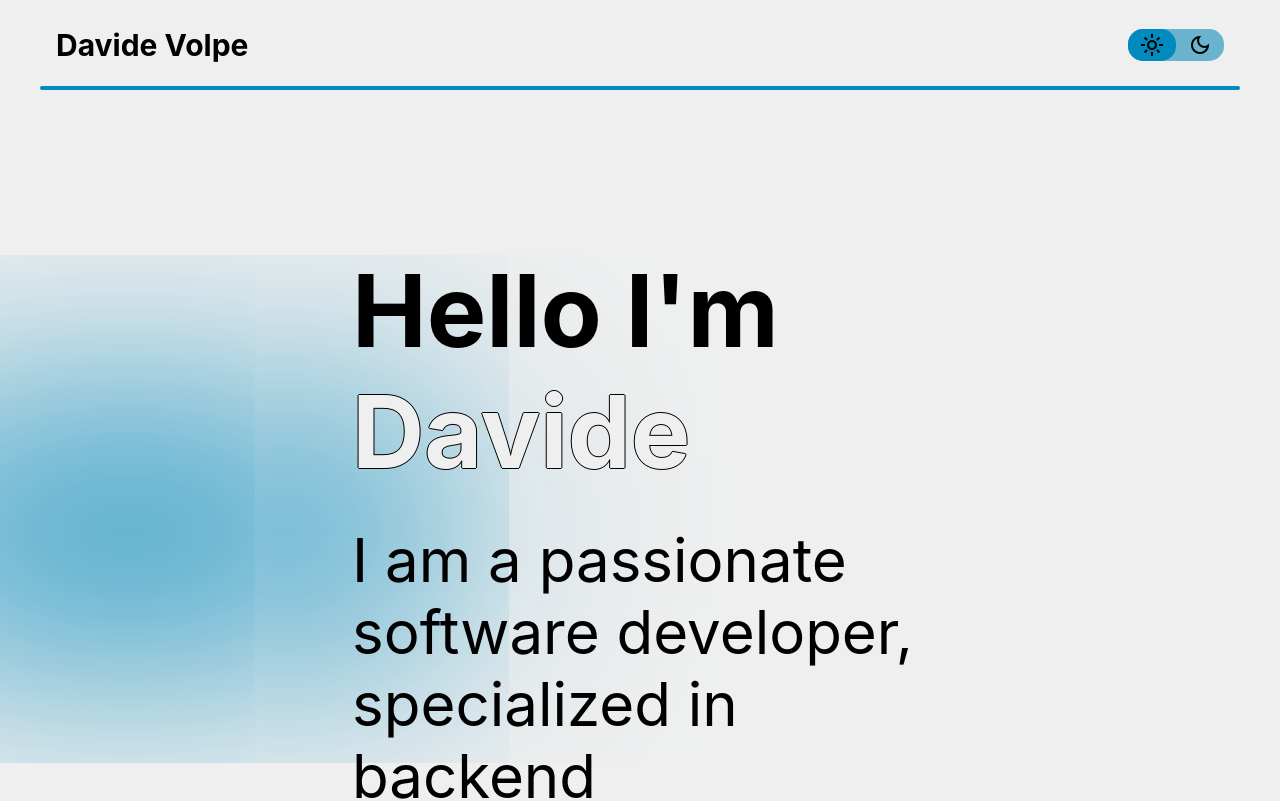
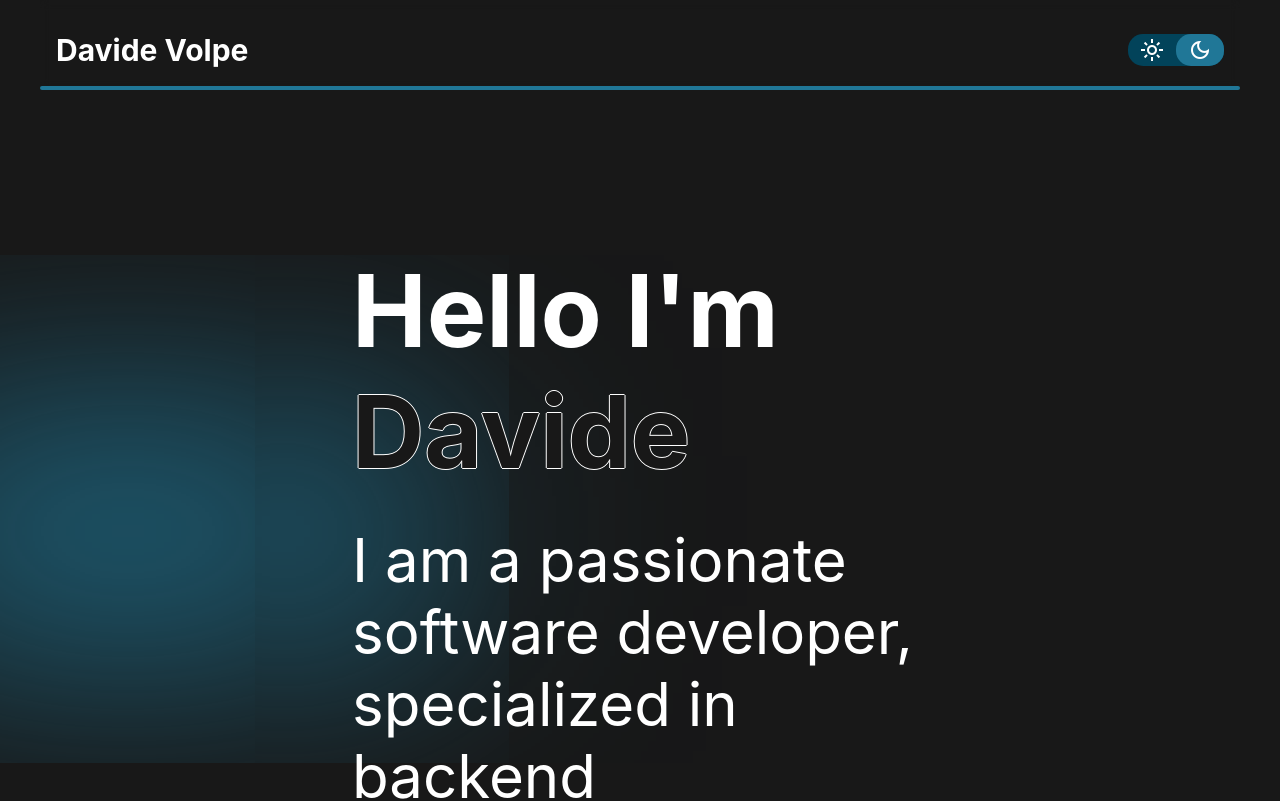
Before and after one commit to westfox-5/davidevolpe.dev, a React (Create React App) app: page / in a window 1280 px wide. Shown: the top 801 px of the page. Built offline with nearby package versions, Linux system fonts and the light colour scheme.

Commit message:
some changes - new favicon - fixed navbar sticky

```diff
--- a/public/index.html
+++ b/public/index.html
@@ -3,10 +3,10 @@
 
 <head>
   <meta charset="utf-8" />
-  <link rel="icon" href="%PUBLIC_URL%/logo.png" />
+  <link rel="icon" href="favicon.ico" />
+  <link rel="apple-touch-icon" href="favicon.ico" />
   <meta name="viewport" content="width=device-width, initial-scale=1" />
   <meta name="description" content="Davide Volpe's webpage" />
-  <link rel="apple-touch-icon" href="%PUBLIC_URL%/logo2.png" />
 
   <!--
       Google Font Material Icons
@@ -30,7 +30,7 @@
   <title>Davide Volpe</title>
 </head>
 
-<body>
+<body class="dark-mode-variables">
   <noscript>You need to enable JavaScript to run this app.</noscript>
   <div id="root"></div>
   <!--
--- a/src/App.tsx
+++ b/src/App.tsx
@@ -9,15 +9,18 @@ function App() {
       <Title />
 
       <div className="center big">
-
-        <svg fill="currentColor" xmlns="http://www.w3.org/2000/svg" viewBox="0 0 24 24" width="32" height="32"><path d="M12 22C6.47715 22 2 17.5228 2 12C2 6.47715 6.47715 2 12 2C17.5228 2 22 6.47715 22 12C22 17.5228 17.5228 22 12 22ZM12 20C16.4183 20 20 16.4183 20 12C20 7.58172 16.4183 4 12 4C7.58172 4 4 7.58172 4 12C4 16.4183 7.58172 20 12 20ZM11 15H13V17H11V15ZM11 7H13V13H11V7Z"></path></svg>
+        <svg fill="currentColor" xmlns="http://www.w3.org/2000/svg" viewBox="0 0 24 24" width="32" height="32">
+          <path d="M12 22C6.47715 22 2 17.5228 2 12C2 6.47715 6.47715 2 12 2C17.5228 2 22 6.47715 22 12C22 17.5228 17.5228 22 12 22ZM12 20C16.4183 20 20 16.4183 20 12C20 7.58172 16.4183 4 12 4C7.58172 4 4 7.58172 4 12C4 16.4183 7.58172 20 12 20ZM11 15H13V17H11V15ZM11 7H13V13H11V7Z"></path>
+        </svg>
         &nbsp;
         Site is under construction!
         &nbsp;
-        <svg fill="currentColor" xmlns="http://www.w3.org/2000/svg" viewBox="0 0 24 24" width="32" height="32"><path d="M12 22C6.47715 22 2 17.5228 2 12C2 6.47715 6.47715 2 12 2C17.5228 2 22 6.47715 22 12C22 17.5228 17.5228 22 12 22ZM12 20C16.4183 20 20 16.4183 20 12C20 7.58172 16.4183 4 12 4C7.58172 4 4 7.58172 4 12C4 16.4183 7.58172 20 12 20ZM11 15H13V17H11V15ZM11 7H13V13H11V7Z"></path></svg>
-
+        <svg fill="currentColor" xmlns="http://www.w3.org/2000/svg" viewBox="0 0 24 24" width="32" height="32">
+          <path d="M12 22C6.47715 22 2 17.5228 2 12C2 6.47715 6.47715 2 12 2C17.5228 2 22 6.47715 22 12C22 17.5228 17.5228 22 12 22ZM12 20C16.4183 20 20 16.4183 20 12C20 7.58172 16.4183 4 12 4C7.58172 4 4 7.58172 4 12C4 16.4183 7.58172 20 12 20ZM11 15H13V17H11V15ZM11 7H13V13H11V7Z"></path>
+        </svg>
       </div>
 
+      <div style={{ height: "400px" }}></div>
     </div>
   );
 }
--- a/src/components/Header/Header.css
+++ b/src/components/Header/Header.css
@@ -1,19 +1,17 @@
 .nav-wrapper {
+  background: transparent;
+  backdrop-filter: blur(5px);
+
   max-width: 1200px;
   height: 90px;
   margin: auto;
   padding: 2rem 1rem;
-  display: flex;
-  align-items: center;
-  justify-content: space-between;
+
+  font-weight: 400;
+
   position: sticky;
   top: 0px;
   z-index: 10;
-
-  background: transparent;
-  backdrop-filter: blur(5px);
-
-  font-weight: 400;
 }
 
 .nav-wrapper::after {
@@ -25,6 +23,12 @@
   left: 0;
   background-color: var(--color-accent);
   border-radius: 10px;
+}
+
+nav {
+  display: flex;
+  align-items: center;
+  justify-content: space-between;
 }
 
 .nav-logo {
--- a/src/components/Header/index.tsx
+++ b/src/components/Header/index.tsx
@@ -23,16 +23,16 @@ const Header = () => {
 
 
   return (
-    <div>
-      <nav className="nav-wrapper">
+    <div className="nav-wrapper">
+      <nav>
         <ul className="nav-links">
           <li className="nav-link"><a href="#">Davide Volpe</a></li>
         </ul>
 
         <div className="right-section">
           <div className="dark-mode" ref={darkModeRef}>
-            <span className="material-symbols-outlined active">light_mode</span>
-            <span className="material-symbols-outlined">dark_mode</span>
+            <span className="material-symbols-outlined">light_mode</span>
+            <span className="material-symbols-outlined active">dark_mode</span>
           </div>
         </div>
       </nav>
--- a/src/index.css
+++ b/src/index.css
@@ -2,7 +2,7 @@
   --background-color: #efefef;
   --background-color-light: #69b3ce;
   --color: #000000;
-  --color-accent: rgb(0, 138, 189);
+  --color-accent: #0096cc;
 
   --font-size-title: 100px;
   --font-size-subtitle: 60px;
```
Also changed, not shown: public/manifest.json, 1 other file (tests, documents, lock files or other folders).
